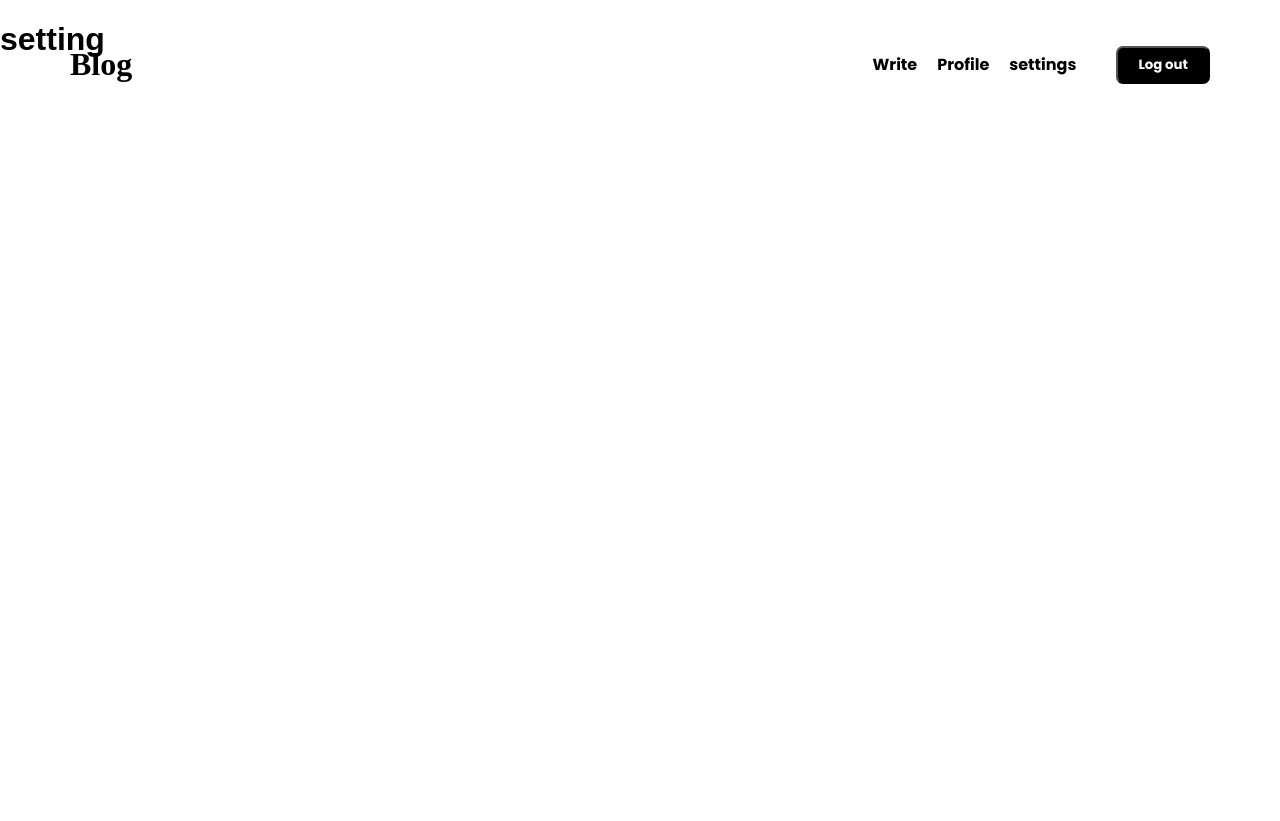
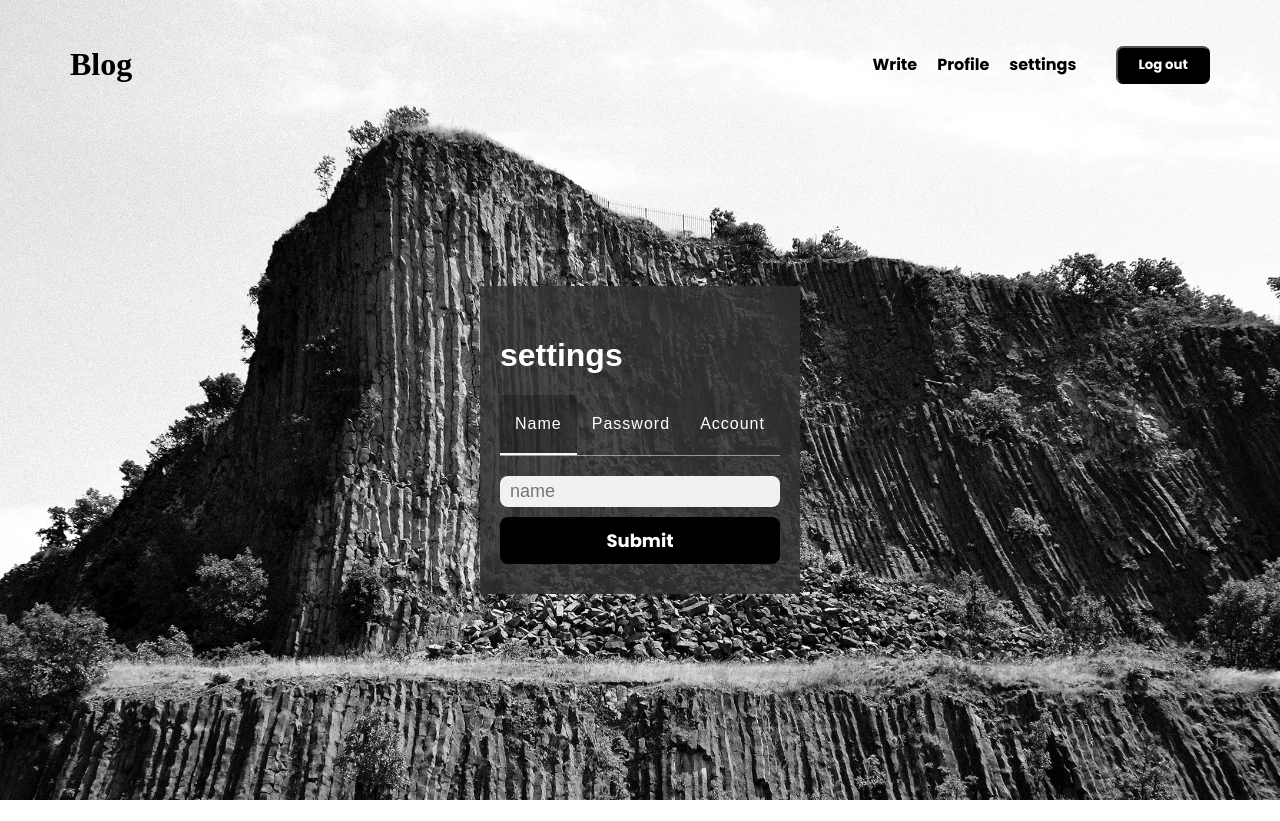
Before and after one commit to seif0912/blog-react, a React (Create React App) app: page /settings in a window 1280 px wide. After the commit the page ends 800 px from the top, so only its background shows below. Built offline with nearby package versions, Linux system fonts and the light colour scheme; no server answers; sample sign-in values are in the browser's storage; a web font is replaced by a local one.

Commit message:
settings' layout

```diff
--- a/src/App.js
+++ b/src/App.js
@@ -1,5 +1,5 @@
 import React from "react";
-import { Home, Login, Register, Write, ProfilePage, PostPage } from "./pages/Index";
+import { Home, Login, Register, Write, ProfilePage, PostPage, Settings } from "./pages/Index";
 import { BrowserRouter as Router, Routes, Route } from "react-router-dom";
 import { Header } from './sections/Index'
 import PrivateRouteLogin from "./privateRoute/PrivateRouteLogin";
@@ -23,7 +23,7 @@ function App() {
             <Route path="/register" element={<Register/>} />
           </Route>
           <Route element={< PrivateRoute/>} >
-            <Route path="/settings" element={<h1>setting</h1>} />
+            <Route path="/settings" element={<Settings/>} />
           </Route>
       </Routes>
       </AuthProvider>
--- a/src/pages/Index.js
+++ b/src/pages/Index.js
@@ -4,3 +4,4 @@ export {default as Register} from './register/Register'
 export {default as Write} from './write/Write'
 export {default as ProfilePage} from './profile/ProfilePage'
 export {default as PostPage} from './postPage/PostPage'
+export {default as Settings} from './settings/Settings'
--- /dev/null
+++ b/src/pages/settings/Settings.js
@@ -0,0 +1,60 @@
+import React, { useState } from 'react'
+import './settings.css'
+
+const Settings = () => {
+    let [ window, setWindow ] = useState('name')
+    return (
+        <div className='write-container'>
+            <div className="box">
+                <h1>settings</h1>
+                <div className="more">
+                    <div className="title">
+                    <p onClick={()=>setWindow('name')} className={window === 'name'? 'active' : ''}>name</p>
+                    <p onClick={()=>setWindow('password')} className={window === 'password'? 'active' : ''}>password</p>
+                    <p onClick={()=>setWindow('account')} className={window === 'account'? 'active' : ''}>account</p>
+                    </div>
+                    <div className="info-box">
+                    <div className={`box-con name ${window === 'name'? 'active' : ''}`}>
+                        <form name="update-name">
+                        <div className="row">
+                            <input type="text" name="name" placeholder="name"/>
+                        </div>
+                        {/* <div className="row">
+                            <input type="password" name="password" placeholder="password"/>
+                        </div> */}
+                        <div className="row">
+                            <button className="btn-primary" id="update-name">submit</button>
+                        </div>
+                        </form>
+                    </div>
+                    <div className={`box-con passowrd ${window === 'password'? 'active' : ''}`}>
+                        <form name="update-password">
+                        {/* <div className="row">
+                            <input type="password" name="old_password" placeholder="current password"/>
+                        </div> */}
+                        <div className="row">
+                            <input type="password" name="new_password" placeholder="new password"/>
+                        </div>
+                        <div className="row">
+                            <button className="btn-primary" id="update-password">submit</button>
+                        </div>
+                        </form>
+                    </div>
+                    <div className={`box-con account ${window === 'account'? 'active' : ''}`}>
+                        <form name="delete-account" method="post" action="/delete-account">
+                        {/* <div className="row">
+                            <input type="password" name="password" placeholder="password"/>
+                        </div> */}
+                        <div className="row">
+                            <button className="btn-primary" id="delete-account">delete account</button>
+                        </div>
+                        </form>
+                    </div>
+                    </div>
+                </div>
+                </div>
+        </div>
+    )
+}
+
+export default Settings
--- /dev/null
+++ b/src/pages/settings/settings.css
@@ -0,0 +1,95 @@
+.box{
+    background-color: rgba(50, 50, 50, 0.85);
+    padding: 30px 20px;
+    max-width: 650px;
+    min-width: 320px;
+    color: white;
+}
+
+.more .title{
+    display: flex;
+    justify-content: space-around;
+    border-bottom: 1px solid rgba(255, 255, 255, 0.493);
+}
+
+.more .title p{
+    margin: 0;
+    cursor: pointer;
+    padding: 20px 15px;
+    text-transform: capitalize;
+    letter-spacing: 1px;
+}
+
+.more .title p:hover{
+    border-bottom: 2px solid rgba(255, 255, 255, 0.781);
+}
+
+.more .title p.active{
+    border-bottom: 2px solid rgba(255, 255, 255, 0.952);
+    background-color: rgba(0, 0, 0, 0.25);
+}
+
+.more .info-box .box-con{
+    margin: 0;
+    min-height: max-content;
+    width: 100%;
+    display: none;
+    padding-top: 20px;
+}
+
+.more .info-box .box-con.active{
+    display: block;
+    border-bottom-left-radius: 10px;
+    border-bottom-right-radius: 10px;
+}
+
+.more input{
+    padding: 5px 10px;
+    border-radius: 8px;
+    border: none;
+    margin-bottom: 10px;
+    font-size: 18px;
+    background-color: #f1f1f1;
+    color: black;
+    width: 100%;
+}
+
+.more input:focus{
+    outline: none;
+    background-color: #fafafa;
+}
+
+.more form button{
+    width: 100%;
+    padding: 10px 10px;
+    border-radius: 8px;
+    border: none;
+    font-weight: bold;
+    font-size: 18px;
+    text-transform: capitalize;
+    cursor: pointer;
+    color: white;
+    background-color: black;
+}
+
+.more form .btn-primary:hover {
+    background-color: rgb(26, 26, 26);
+}
+
+.failed {
+    text-align: center;
+    background-color: rgb(138, 8, 8);
+    padding: 10px;
+    border-radius: 8px;
+    font-weight: bold;
+    color: rgba(255, 255, 255, 0.9);
+}
+
+.success {
+    text-align: center;
+    background-color: rgb(40, 109, 1);
+    padding: 10px;
+    border-radius: 8px;
+    font-weight: bold;
+    color: rgba(255, 255, 255, 0.9);
+}
```
